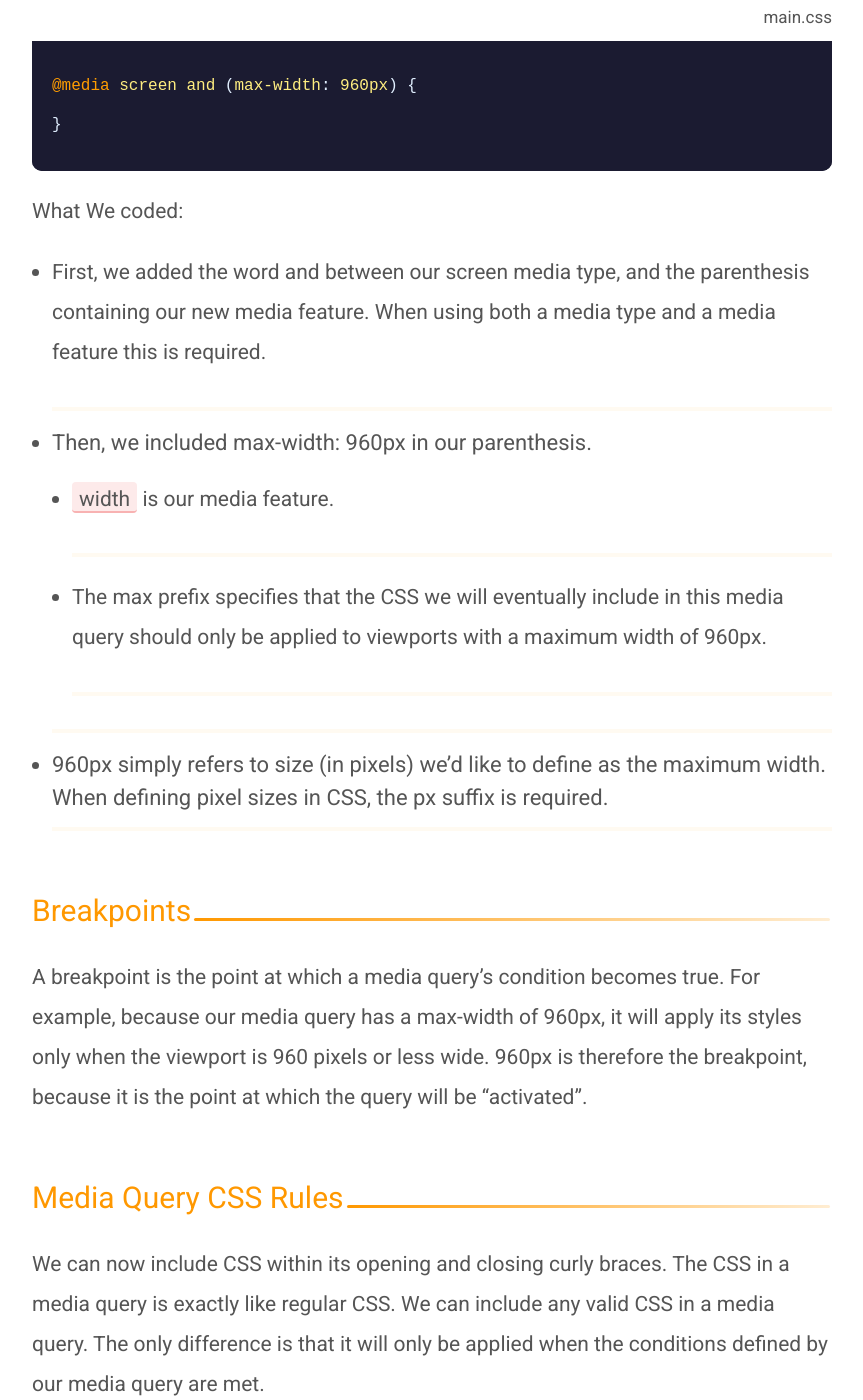
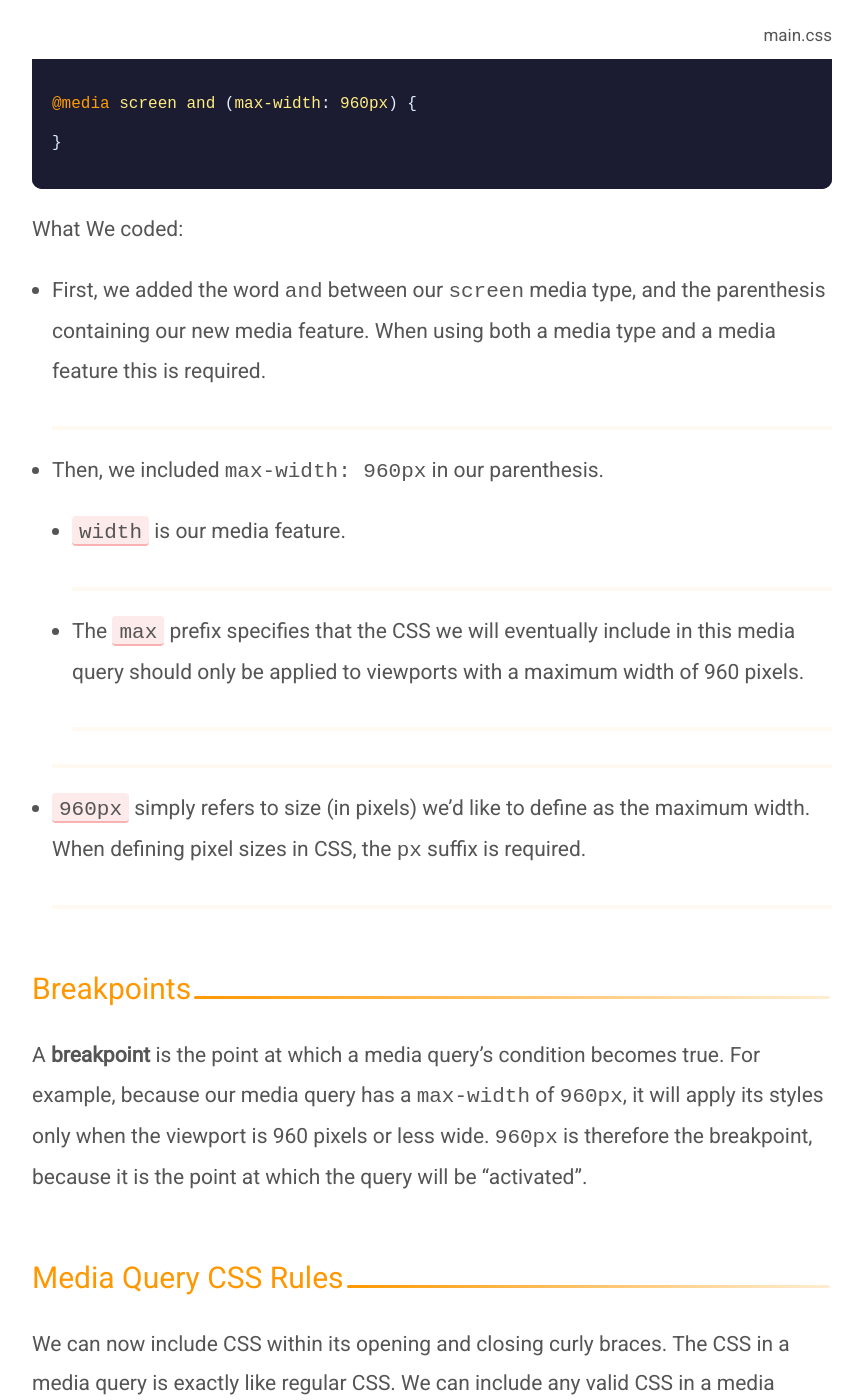
Before and after one commit to codinglead/codinglead.github.io, a Jekyll site: the page built from _posts/2019-06-26-media-queries-and-responsive-design.md, in a window 1280 px wide and 1400 px high, scrolled down 6377 px. Shown: the whole window, without its empty margins (208-1071 px from the left). Built offline with Jekyll 4.4.1, drawn with Linux system fonts in a browser that asks for light colours; comment, search, counter and statistics services are not loaded; some of the changed text lies outside the part shown.

Commit message:
update blog about media queries and responsive design

````diff
--- a/_posts/2019-01-09-media-queries-and-responsive-design.md
+++ b/_posts/2019-06-26-media-queries-and-responsive-design.md
@@ -16,13 +16,13 @@ Styling your site to look different depending on the size of a screen it is bein
 
 Follow along to learn:
 
-* What Makes a site responsive
+* What makes a site responsive
 * What are media queries
 * How to use media queries to make a website responsive
 
 ## Making a Site Responsive
 
-To make sites responsive we can use CSS media queries. A media query is a block of CSS that is applied only when certain conditions about the user's viewport are true. For example, CSS in a media query that defines a maximum width of 500 pixels would only be applied when the user's viewport width is at or below 500 pixels.
+To make sites responsive we can use CSS media queries. A <strong>media query</strong> is a block of CSS that is applied only when certain conditions about the user's viewport are true. For example, CSS in a media query that defines a maximum width of <code>500px</code> would only be applied when the user's viewport width is at or below 500 pixels.
 
 ## Media Query Practice
 
@@ -93,7 +93,7 @@ Now that we have a basic site in place, let's add media queries.
 
 Media queries are located in CSS stylesheets. Because CSS cascades, they should be located at the bottom of the file, to prevent other style rules from overriding them.
 
-They begin with <span class="highlight__code">@media</span>, and contain a set of parenthesis and curly braces, like this:
+They begin with <code class="highlight__code">@media</code>, and contain a set of parenthesis and curly braces, like this:
 
 <p class="highlight__file-desc">main.css</p>
 
@@ -103,7 +103,7 @@ They begin with <span class="highlight__code">@media</span>, and contain a set o
 }
 ```
 
-* The <span class="highlight__code">@media</span> portion tells the browser that this is a media query.
+* The <code class="highlight__code">@media</code> portion tells the browser that this is a media query.
 
 * The parenthesis will eventually define <em>when</em> the CSS in this block should be applied to our site.
 
@@ -111,19 +111,19 @@ They begin with <span class="highlight__code">@media</span>, and contain a set o
 
 ## Media Type
 
-Media queries often have something called a media type. A media type refers to the type of media-viewing device the user is viewing our site with. We have the following options to choose from:
+Media queries often have something called a media type. A <strong>media type</strong> refers to the type of media-viewing device the user is viewing our site with. We have the following options to choose from:
 
-* <span class="highlight__code">all</span>: Refers to any and all devices.
+* <code class="highlight__code">all</code>: Refers to any and all devices.
 
-* <span class="highlight__code">print</span>: Refers to viewing our site in "print preview" mode. For example, if we had a website with a dark-colored background that users may want to print, we could use a print media query that removes the dark-colored background for print media types. This would both make our website's information more legible in a printed format, and save our users printer ink.
+* <code class="highlight__code">print</code>: Refers to viewing our site in "print preview" mode. For example, if we had a website with a dark-colored background that users may want to print, we could use a print media query that removes the dark-colored background for print media types. This would both make our website's information more legible in a printed format, and save our users printer ink.
 
-* <span class="highlight__code">screen</span>: Refers to color screens.
+* <code class="highlight__code">screen</code>: Refers to color screens.
 
-* <span class="highlight__code">speech</span>: Refers to special screen readers that assist individuals with impaired eyesight.
+* <code class="highlight__code">speech</code>: Refers to special screen readers that assist individuals with impaired eyesight.
 
 * You can learn more about the media types in the <a href="https://developer.mozilla.org/en-US/docs/Web/CSS/Media_Queries/Using_media_queries#Media_types">MDN Documentation on Media Queries</a>.
 
-Additionally, note that if you do not specify a type, your media query will default to <span class="highlight__code">all</span>.
+Additionally, note that if you do not specify a type, your media query will default to <code class="highlight__code">all</code>.
 
 We can add the media type to our query like this:
 
@@ -135,21 +135,21 @@ We can add the media type to our query like this:
 }
 ```
 
-By including the media type <span class="highlight__code">screen</span> we're telling our browser to only apply the CSS that this media query will eventually contain to the site if a user is viewing it through a screen.
+By including the media type <code class="highlight__code">screen</code> we're telling our browser to only apply the CSS that this media query will eventually contain to the site if a user is viewing it through a screen.
 
 ## Media Features
 
-Next, our media query requires we include something called a media feature. Media features are specific properties and details about the device the user is viewing content. The most commonly-used media features are:
+Next, our media query requires we include something called a media feature. <strong>Media features</strong> are specific properties and details about the device the user is viewing content. The most commonly-used media features are:
 
-* <span class="highlight__code">height</span>: Describes the <span class="code">height</span> of the viewport. This media feature can also have a <span class="code">min</span> or <span class="code">max</span> prefix added onto it. We can set <span class="code">max-height</span> to specify the maximum height a media query's CSS should apply to. Or <span class="code">min-height</span> to define a minimum height.
+* <code class="highlight__code">height</code>: Describes the <code>height</code> of the viewport. This media feature can also have a <code>min</code> or <code>max</code> prefix added onto it. We can set <code>max-height</code> to specify the maximum height a media query's CSS should apply to. Or <code>min-height</code> to define a minimum height.
 
-* <span class="highlight__code">width</span>: Describes the <span class="code">width</span> of the viewport. Like <span class="code">height</span>, it may also have a <span class="code">min</span> or <span class="code">max</span> prefix added onto it.
+* <code class="highlight__code">width</code>: Describes the <code>width</code> of the viewport. Like <code>height</code>, it may also have a <code>min</code> or <code>max</code> prefix added onto it.
 
-* <span class="highlight__code">orientation</span>: Indicates whether the viewport is <span class="code">landscape</span> (wider than it is tall) or <span class="code">portrait</span> (taller than it is wide).
+* <code class="highlight__code">orientation</code>: Indicates whether the viewport is <code>landscape</code> (wider than it is tall) or <code>portrait</code> (taller than it is wide).
 
 * You can learn more about the additional media features in the <a href="https://developer.mozilla.org/en-US/docs/Web/CSS/Media_Queries/Using_media_queries#Media_features">MDN Documentation on Media Queries</a>.
 
-Let's use the <span class="highlight__code">width</span> media feature in our media query. We'll also include the <span class="code">max</span> prefix, in order to specify a maximum width:
+Let's use the <code class="highlight__code">width</code> media feature in our media query. We'll also include the <code>max</code> prefix, in order to specify a maximum width:
 
 <p class="highlight__file-desc">main.css</p>
 
@@ -161,20 +161,19 @@ Let's use the <span class="highlight__code">width</span> media feature in our me
 
 What We coded:
 
-* First, we added the word <span class="code">and</span> between our screen media type, and the parenthesis containing our new media feature. When using both a media type and a media feature this is required.
+* First, we added the word <code>and</code> between our <code>screen</code> media type, and the parenthesis containing our new media feature. When using both a media type and a media feature this is required.
 
-* Then, we included <span class="code">max-width: 960px</span> in our parenthesis.
-    * <span class="highlight__code">width</span> is our media feature.
+* Then, we included <code>max-width: 960px</code> in our parenthesis.
 
-    * The <span class="code">max</span> prefix specifies that the CSS we will eventually include in this media query should only be applied to viewports with a maximum width of 960px.
+    * <code class="highlight__code">width</code> is our media feature.
 
-* <span class="code">960px</span> simply refers to size (in pixels) we'd like to define as the maximum width. When defining pixel sizes in CSS, the <span class="code">px</span> suffix is required.
+    * The <code class="highlight__code">max</code> prefix specifies that the CSS we will eventually include in this media query should only be applied to viewports with a maximum width of 960 pixels.
 
-<!-- ========================== -->
+* <code class="highlight__code">960px</code> simply refers to size (in pixels) we'd like to define as the maximum width. When defining pixel sizes in CSS, the <code>px</code> suffix is required.
 
 ## Breakpoints
 
-A breakpoint is the point at which a media query's condition becomes true. For example, because our media query has a <span class="code">max-width</span> of 960px, it will apply its styles only when the viewport is 960 pixels or less wide. 960px is therefore the breakpoint, because it is the point at which the query will be "activated".
+A <strong>breakpoint</strong> is the point at which a media query's condition becomes true. For example, because our media query has a <code>max-width</code> of <code>960px</code>, it will apply its styles only when the viewport is 960 pixels or less wide. <code>960px</code> is therefore the breakpoint, because it is the point at which the query will be "activated".
 
 ## Media Query CSS Rules
 
@@ -226,11 +225,11 @@ We can use multiple media queries at once to address a wide variety of potential
 
 If we refresh our page, we can see it still has a white background if its width is over 960 pixels, and a black background between 960 pixels and 500 pixels. Now, thanks to our second query, our background is blue if the site is fewer than 500 pixels wide.
 
-![Photo of the media queries practice website with a blue background with white text]({{ site.baseurl }}/images/media-query-website-blue-white.png "Media queries website")
+![the media queries practice website with a blue background with white text]({{ site.baseurl }}/images/media-query-website-blue-white.png "Media queries website")
 
 Did you notice that the text is still white after the background turns blue? This is because the viewport width is still less than 960 pixels. Unless we override the color property with a new property, it will continually remain white.
 
-Sometimes multiple media queries can apply at once. For example, in our media queries above, if a viewport is under 500 pixels both media queries will apply because a size under 500 pixels is under both the maximum width value of 960 and the maximum value of 500.
+Sometimes multiple media queries can apply at once. For example, in our media queries above, if a viewport is under 500 pixels both media queries will apply because a size under 500 pixels is under both the maximum width value of <code>960px</code> and the maximum value of <code>500px</code>.
 
 When multiple media queries apply, the most-recently applied media query's CSS will override the other media queries' CSS if they contain the same selectors and properties. For example, in the example above background-color defined in the first media query is being overridden by the background-color property in our second media query when the viewport is 500 pixels or less in width.
 
@@ -238,7 +237,7 @@ When multiple media queries apply, the most-recently applied media query's CSS w
 
 We can also apply both minimum and maximum values to a media query. This can make our css cleaner if we don't want to worry about multiple media queries applying at once.
 
-We could add a <span class="code">min-width</span> feature to one of our existing queries like this:
+We could add a <code>min-width</code> feature to one of our existing queries like this:
 
 <p class="highlight__file-desc">main.css</p>
 
@@ -257,29 +256,29 @@ We could add a <span class="code">min-width</span> feature to one of our existin
 }
 ```
 
-Notice that there is another <span class="code">and</span> between the two media features in parenthesis, just like the <span class="code">and</span> between our media type and first media feature. Now, this first query tells our site to apply a black background and white text when the viewport is between 960 and 600 pixels wide.
+Notice that there is another <code>and</code> between the two media features in parenthesis, just like the <code>and</code> between our media type and first media feature. Now, this first query tells our site to apply a black background and white text when the viewport is between 960 and 600 pixels wide.
 
 Now, our site begins with a white background, and no styling applied:
 
-![Photo of the media queries practice website with a white background and black text]({{ site.baseurl }}/images/media-query-website-white.png "Media queries website")
+![the media queries practice website with a white background and black text]({{ site.baseurl }}/images/media-query-website-white.png "Media queries website")
 
-As we reduce the width of its browser window, its background turns black, and text turns white at 960px:
+As we reduce the width of its browser window, its background turns black, and text turns white at 960 pixels:
 
-![Photo of the media queries practice website with a black background and white text]({{ site.baseurl }}/images/media-query-website-black.png "Media queries website")
+![the media queries practice website with a black background and white text]({{ site.baseurl }}/images/media-query-website-black.png "Media queries website")
 
-But now, once its width is smaller than 600px (but above the 500 pixel width that will activate another media query), it reverts back to a white background:
+But now, once its width is smaller than 600 pixels (but above the <code>500px</code> width that will activate another media query), it reverts back to a white background:
 
-![Photo of the media queries practice website with a white background and black text]({{ site.baseurl }}/images/media-query-website-white.png "Media queries website")
+![the media queries practice website with a white background and black text]({{ site.baseurl }}/images/media-query-website-white.png "Media queries website")
 
 Once it reaches 500 pixels or smaller, it turns blue, but this time with black text:
 
-![Photo of the media queries practice website with a blue background and black text]({{ site.baseurl }}/images/media-query-website-blue.png "Media queries website")
+![the media queries practice website with a blue background and black text]({{ site.baseurl }}/images/media-query-website-blue.png "Media queries website")
 
 ## More CSS in Media Queries
 
 Also, remember that you can define any CSS in a media query, not just background colors. Oftentimes, sites will display text in multiple columns on larger screens, then collapse into a single column for easier reading on smaller devices.
 
-Let's create another media query. This time, we'll use the <span class="code">min</span> prefix on the width feature. We'll specify that any viewport above 960px should flex our text into columns. This means that any viewport below the size of this breakpoint will display text in a single column:
+Let's create another media query. This time, we'll use the <code>min</code> prefix on the width feature. We'll specify that any viewport above <code>960px</code> should <code>flex</code> our text into columns. This means that any viewport below the size of this breakpoint will display text in a single column:
 
 <p class="highlight__file-desc">main.css</p>
 
````
Also changed, not shown: other parts of _posts/2019-06-26-media-queries-and-responsive-design.md (+7 -7 lines).
